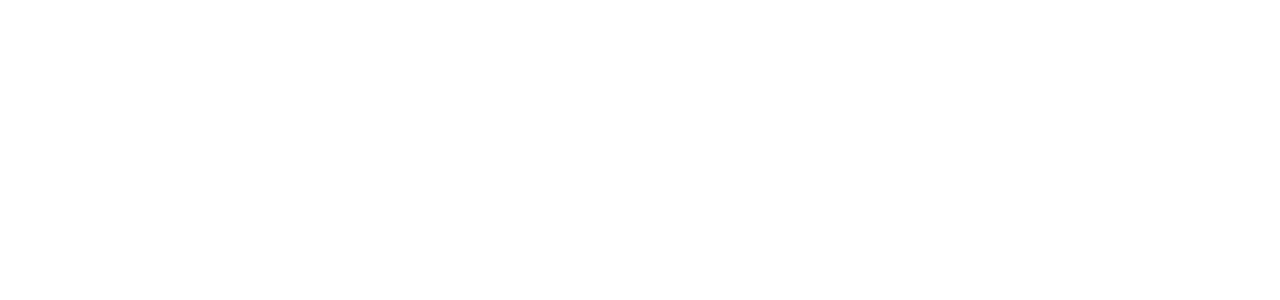
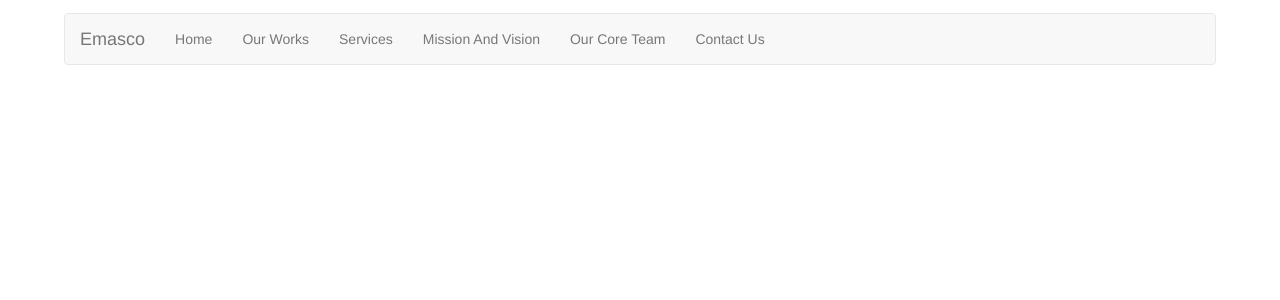
Before and after one commit to chingalo/emasco, a Django app: page / in a window 1280 px wide. Before the commit the part shown is empty. Shown: the top 300 px of the page. Run offline with Django 3.2, Linux system fonts and the light colour scheme; parts of the project's set-up code (start-up, migrations or seed data) failed here and were passed over; some libraries are stand-ins or nearby versions.

Commit message:
start smaple navigation bar for emasco

```diff
--- a/home/views.py
+++ b/home/views.py
@@ -19,4 +19,4 @@
 def home(request):
 
 	context = {}
-	return render(request,'base.html',context)
+	return render(request,'home.html',context)
--- a/templates/base.html
+++ b/templates/base.html
@@ -5,15 +5,14 @@
     <meta charset="utf-8">
     <meta http-equiv="X-UA-Compatible" content="IE=edge">
     <meta name="viewport" content="width=device-width, initial-scale=1, user-scalable=no">
-    <title></title>
+    <title>EMASCO</title>
 
     <link rel="stylesheet" media='screen' href="{{STATIC_URL}}css/bootstrap.min.css" rel="stylesheet">
 
   </head>
-  <body>
-
-
-
+  <body style = "max-width:90%;margin:auto;margin-top:1%;">
+  {% block pageContainer %}
+  {% endblock %}
 
   <script src="{{STATIC_URL}}js/jquery.min.js" type = "text/javascript"></script>
    <script src="{{STATIC_URL}}js/bootstrap.min.js" type = "text/javascript"></script>
--- /dev/null
+++ b/templates/home.html
@@ -0,0 +1,45 @@
+{% extends "base.html" %}
+{% block pageContainer %}
+
+<!--- navigation------>
+<nav class="navbar navbar-default " role="navigation">
+	<div class="container-fluid">
+		<!-- website brand -->
+		<div class="navbar-header">
+			<button type="button" class="navbar-toggle" data-toggle="collapse" data-target="#navigationItems">
+				<span class="icon-bar"></span>
+				<span class="icon-bar"></span>
+				<span class="icon-bar"></span>
+			</button>
+			<a class="navbar-brand" href="#">Emasco</a>
+		</div>
+
+		<!-- nav, collapse in small deveices --->
+		<div class="collapse navbar-collapse" id="navigationItems">
+			<ul class="nav navbar-nav">
+				<li>
+					<a href = "#">Home</a>
+				</li>
+				<li>
+					<a href = "#">Our Works</a>
+				</li>
+				<li>
+					<a href = "#">Services</a>
+				</li>
+				<li>
+					<a href = "#">Mission And Vision</a>
+				</li>
+				<li>
+					<a href = "#">Our Core Team</a>
+				</li>
+				<li>
+					<a href = "#">Contact Us</a>
+				</li>
+			</ul>
+		</div>
+	</div>
+</nav>
+
+
+
+{% endblock %}
```
